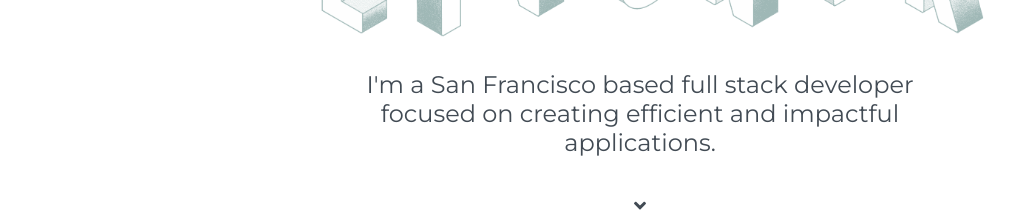
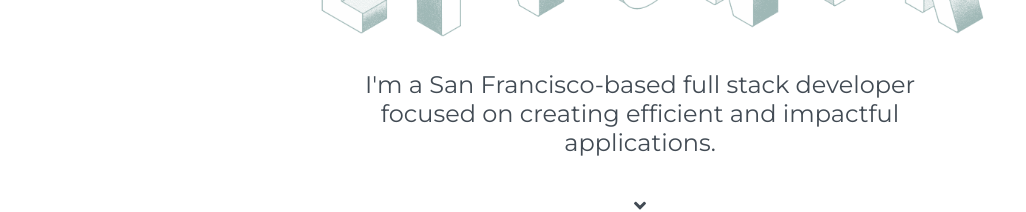
Before and after one commit to slingner/lingner-portfolio, a React (Create React App) app: page / in a window 1280 px wide. Shown: the part 387-599 px from the top of the page, without its empty margins (0-1026 px from the left). Built offline with nearby package versions, Linux system fonts and the light colour scheme; what react-animations would draw is missing.

Commit message:
fix typo on landing

```diff
--- a/src/components/Home/Home.js
+++ b/src/components/Home/Home.js
@@ -37,7 +37,7 @@ export default function Home() {
           <TextOnImage2> Lingner </TextOnImage2>
         </div>
         <SubText>
-          I'm a San Francisco based full stack developer focused on creating
+          I'm a San Francisco-based full stack developer focused on creating
           efficient and impactful applications.
         </SubText>
 
```
